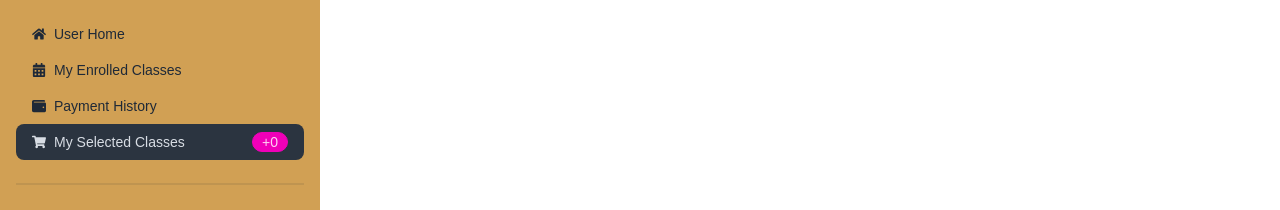
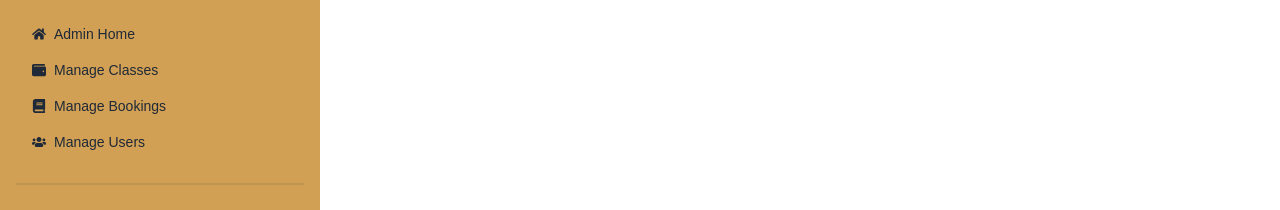
Before and after one commit to sm-alamin/tranquility-oasis-yoga-center-client, a React (Vite) app: page /dashboard/my-cart in a window 1280 px wide. Shown: the top 210 px of the page. Built offline with nearby package versions, Linux system fonts and the light colour scheme; no server answers; sample sign-in values are in the browser's storage.

Commit message:
admin panel is implemented using axios interceptors and jwt token

```diff
--- a/package.json
+++ b/package.json
@@ -12,6 +12,7 @@
   "dependencies": {
     "@ramonak/react-progress-bar": "^5.0.3",
     "@tanstack/react-query": "^4.29.12",
+    "axios": "^1.4.0",
     "firebase": "^9.22.1",
     "localforage": "^1.10.0",
     "match-sorter": "^6.3.1",
--- a/src/components/SocialLogin/SocialLogin.jsx
+++ b/src/components/SocialLogin/SocialLogin.jsx
@@ -1,12 +1,11 @@
-import { useContext } from "react";
 
 import { useLocation, useNavigate } from "react-router-dom";
-import { AuthContext } from "../../providers/AuthProvider";
 import { BsGoogle } from "react-icons/bs";
+import useAuth from "../../hooks/useAuth";
 
 
 const SocialLogin = () => {
-    const { signInWithGoogle } = useContext(AuthContext);
+    const { signInWithGoogle } = useAuth();
     const navigate = useNavigate();
     const location = useLocation();
 
--- /dev/null
+++ b/src/hooks/useAdmin.jsx
@@ -0,0 +1,18 @@
+import { useQuery } from "@tanstack/react-query";
+import useAuth from "./useAuth";
+import useAxiosSecure from "./useAxiosSecure";
+
+const useAdmin = () => {
+    const {user} = useAuth();
+    const [axiosSecure] = useAxiosSecure();
+    const {data: isAdmin, isLoading: isAdminLoading} = useQuery({
+        queryKey: ['isAdmin', user?.email],
+        queryFn: async () => {
+            const res = await axiosSecure.get(`/users/admin/${user?.email}`);
+            console.log('is admin response', res)
+            return res.data.admin;
+        }
+    })
+    return [isAdmin, isAdminLoading]
+}
+export default useAdmin;
--- /dev/null
+++ b/src/hooks/useAuth.jsx
@@ -0,0 +1,9 @@
+import { useContext } from "react"
+import { AuthContext } from "../providers/AuthProvider"
+
+const useAuth = () => {
+    const auth = useContext(AuthContext);
+    return auth;
+}
+
+export default useAuth;
--- /dev/null
+++ b/src/hooks/useAxiosSecure.jsx
@@ -0,0 +1,39 @@
+import { useEffect } from 'react';
+import axios from 'axios';
+import { useNavigate } from 'react-router-dom';
+import useAuth from './useAuth';
+
+
+const useAxiosSecure = () => {
+  const { logOut } = useAuth();
+  const navigate = useNavigate();
+
+  const axiosSecure = axios.create({
+    baseURL: 'http://localhost:5000',
+  });
+
+  useEffect(() => {
+    axiosSecure.interceptors.request.use((config) => {
+      const token = localStorage.getItem('access-token');
+      if (token) {
+        config.headers.Authorization = `Bearer ${token}`;
+      }
+      return config;
+    });
+
+    axiosSecure.interceptors.response.use(
+      (response) => response,
+      async (error) => {
+        if (error.response && (error.response.status === 401 || error.response.status === 403)) {
+          await logOut();
+          navigate('/login');
+        }
+        return Promise.reject(error);
+      }
+    );
+  }, [logOut, navigate, axiosSecure]);
+
+  return [axiosSecure];
+};
+
+export default useAxiosSecure;
--- a/src/hooks/useCart.jsx
+++ b/src/hooks/useCart.jsx
@@ -1,14 +1,16 @@
 import { useQuery } from '@tanstack/react-query'
-import { useContext } from 'react';
-import { AuthContext } from '../providers/AuthProvider';
+import useAxiosSecure from './useAxiosSecure';
+import useAuth from './useAuth';
 const useCart = () => {
-    const { user } = useContext(AuthContext);
-
+    const { user, loading } = useAuth();
+    const [axiosSecure] = useAxiosSecure();
     const { refetch, data: cart = [] } = useQuery({
         queryKey: ['carts', user?.email],
+        enabled: !loading,
+
         queryFn: async () => {
-            const res = await fetch(`http://localhost:5000/carts?email=${user?.email}`)
-            return res.json();
+            const res = await axiosSecure(`/carts?email=${user?.email}`)
+            return res.data;
         },
     })
 
--- a/src/layout/Dashboard.jsx
+++ b/src/layout/Dashboard.jsx
@@ -1,10 +1,11 @@
 import { NavLink, Outlet } from "react-router-dom";
-import { FaShoppingCart, FaWallet, FaCalendarAlt, FaHome } from 'react-icons/fa';
+import { FaShoppingCart, FaWallet, FaCalendarAlt, FaHome, FaUtensils, FaBook, FaUsers } from 'react-icons/fa';
 import useCart from "../hooks/useCart";
 
 
 const Dashboard = () => {
     const [cart] = useCart();
+    const isAdmin = true;
     return (
         <div className="drawer lg:drawer-open">
   <input id="my-drawer-2" type="checkbox" className="drawer-toggle" />
@@ -18,15 +19,27 @@ const Dashboard = () => {
                 <label htmlFor="my-drawer-2" className="drawer-overlay"></label>
                 <ul className="menu p-4 w-80">
 
+                    {/* changeable menu according to the role */}
+                    {
+                        isAdmin ? <>
+                            <li><NavLink to="/dashboard/home"><FaHome></FaHome> Admin Home</NavLink></li>
+                            <li><NavLink to="/dashboard/manage-classes"><FaWallet></FaWallet> Manage Classes</NavLink></li>
+                            <li><NavLink to="/dashboard/manage-booking"><FaBook></FaBook> Manage Bookings</NavLink></li>
+                            <li><NavLink to="/dashboard/all-users"><FaUsers></FaUsers> Manage Users</NavLink></li>
+
+                        </> : <>
                             <li><NavLink to="/dashboard/home"><FaHome></FaHome> User Home</NavLink></li>
-                    <li><NavLink to="/dashboard/my-enrolled-classes"><FaCalendarAlt></FaCalendarAlt> My Enrolled Classes</NavLink></li>
+                            <li><NavLink to="/dashboard/reservations"><FaCalendarAlt></FaCalendarAlt> Reservations</NavLink></li>
                             <li><NavLink to="/dashboard/history"><FaWallet></FaWallet> Payment History</NavLink></li>
                             <li>
-                        <NavLink to="/dashboard/my-cart"><FaShoppingCart></FaShoppingCart> My Selected Classes
+                                <NavLink to="/dashboard/mycart"><FaShoppingCart></FaShoppingCart> My Cart
                                     <span className="badge inl badge-secondary">+{cart?.length || 0}</span>
                                 </NavLink>
 
                             </li>
+                        </>
+                    }
+                    {/* common for all role */}
                     <div className="divider"></div>
                     <li><NavLink to="/"><FaHome></FaHome> Home</NavLink> </li>
                     <li><NavLink to="/classes"> Our Classes</NavLink></li>
--- a/src/pages/Login/Login.jsx
+++ b/src/pages/Login/Login.jsx
@@ -1,12 +1,11 @@
-import { useContext } from "react";
+
 import "./Login.css";
-import { AuthContext } from "../../providers/AuthProvider";
 import { Link, useLocation, useNavigate } from "react-router-dom";
-import {BsGoogle} from 'react-icons/bs'
 import { toast } from "react-hot-toast";
 import SocialLogin from "../../components/SocialLogin/SocialLogin";
+import useAuth from "../../hooks/useAuth";
 const Login = () => {
-    const {signIn, signInWithGoogle} = useContext(AuthContext);
+    const {signIn,} = useAuth();
     const navigate = useNavigate();
     const location = useLocation();
     const from = location.state?.from?.pathname || '/'
--- a/src/pages/Register/Register.jsx
+++ b/src/pages/Register/Register.jsx
@@ -1,12 +1,12 @@
-import { useContext, useState } from "react";
+
 import { useForm } from "react-hook-form";
-import { AuthContext } from "../../providers/AuthProvider";
 import { Link, useNavigate } from "react-router-dom";
 import { RiEyeFill, RiEyeOffFill } from "react-icons/ri";
 import "./Register.css";
 import { toast } from "react-hot-toast";
-import Swal from "sweetalert2";
 import SocialLogin from "../../components/SocialLogin/SocialLogin";
+import useAuth from "../../hooks/useAuth";
+import { useState } from "react";
 
 const Register = () => {
   const {
@@ -15,7 +15,7 @@ const Register = () => {
     reset,
     formState: { errors },
   } = useForm();
-  const { createUser, updateUserProfile, logOut } = useContext(AuthContext);
+  const { createUser, updateUserProfile, logOut } = useAuth();
   const navigate = useNavigate();
 
   const [showPassword, setShowPassword] = useState(false);
--- a/src/providers/AuthProvider.jsx
+++ b/src/providers/AuthProvider.jsx
@@ -11,6 +11,7 @@ import {
   updateProfile,
 } from 'firebase/auth'
 import app from '../firebase/firebase.config'
+import axios from 'axios'
 
 export const AuthContext = createContext("")
 
@@ -57,6 +58,18 @@ const AuthProvider = ({ children }) => {
     const unsubscribe = onAuthStateChanged(auth, currentUser => {
       setUser(currentUser)
       console.log('current user', currentUser)
+      // get and set token
+      if(currentUser){
+        axios.post('http://localhost:5000/jwt', {email: currentUser.email})
+        .then(data =>{
+            // console.log(data.data.token)
+            localStorage.setItem('access-token', data.data.token)
+            setLoading(false);
+        })
+    }
+    else{
+        localStorage.removeItem('access-token')
+    }
       setLoading(false)
     })
     return () => {
```
Also changed, not shown: 1 other file (tests, documents, lock files or other folders). Lines whose indentation alone changed are shown as unchanged.
